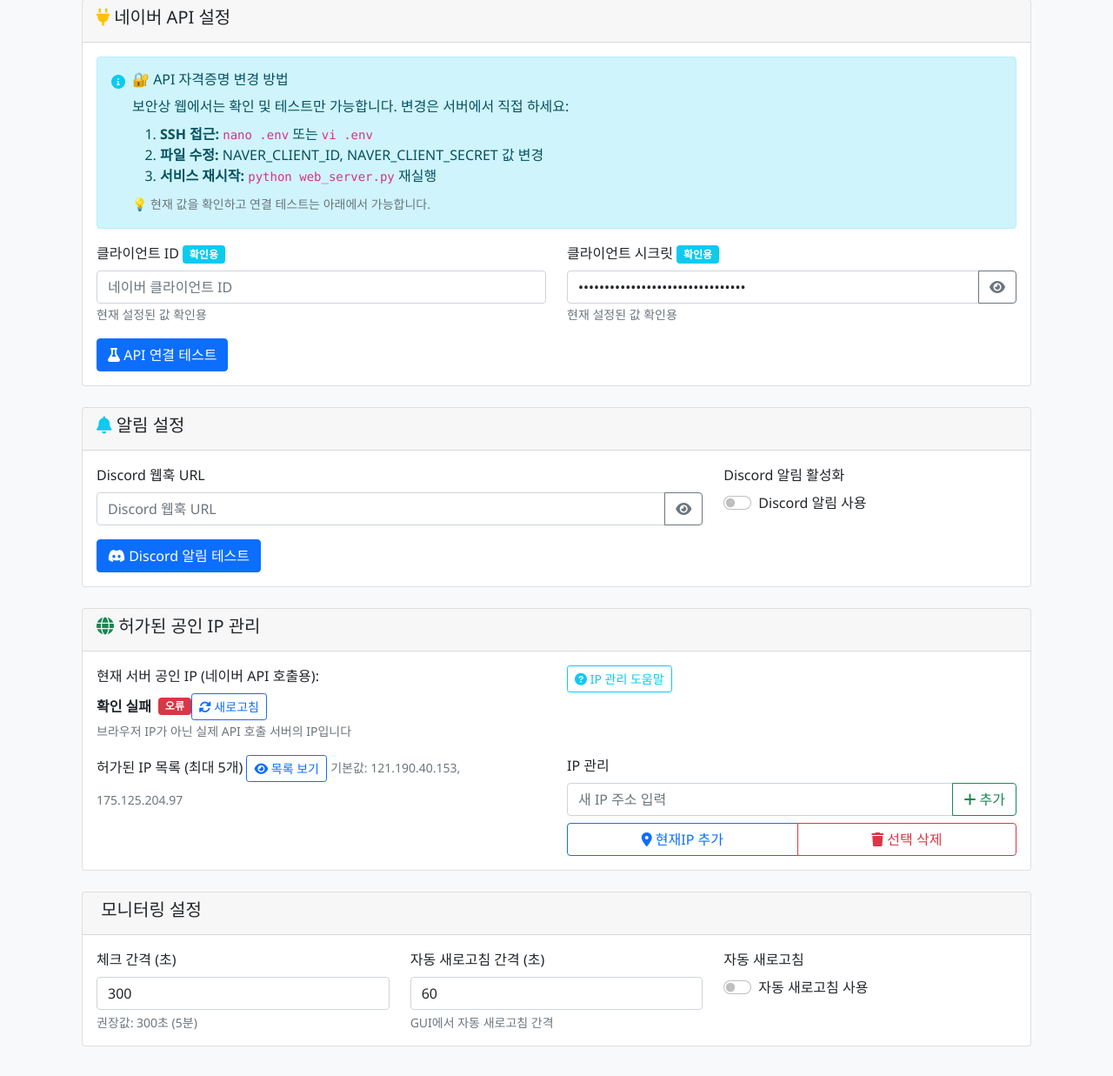
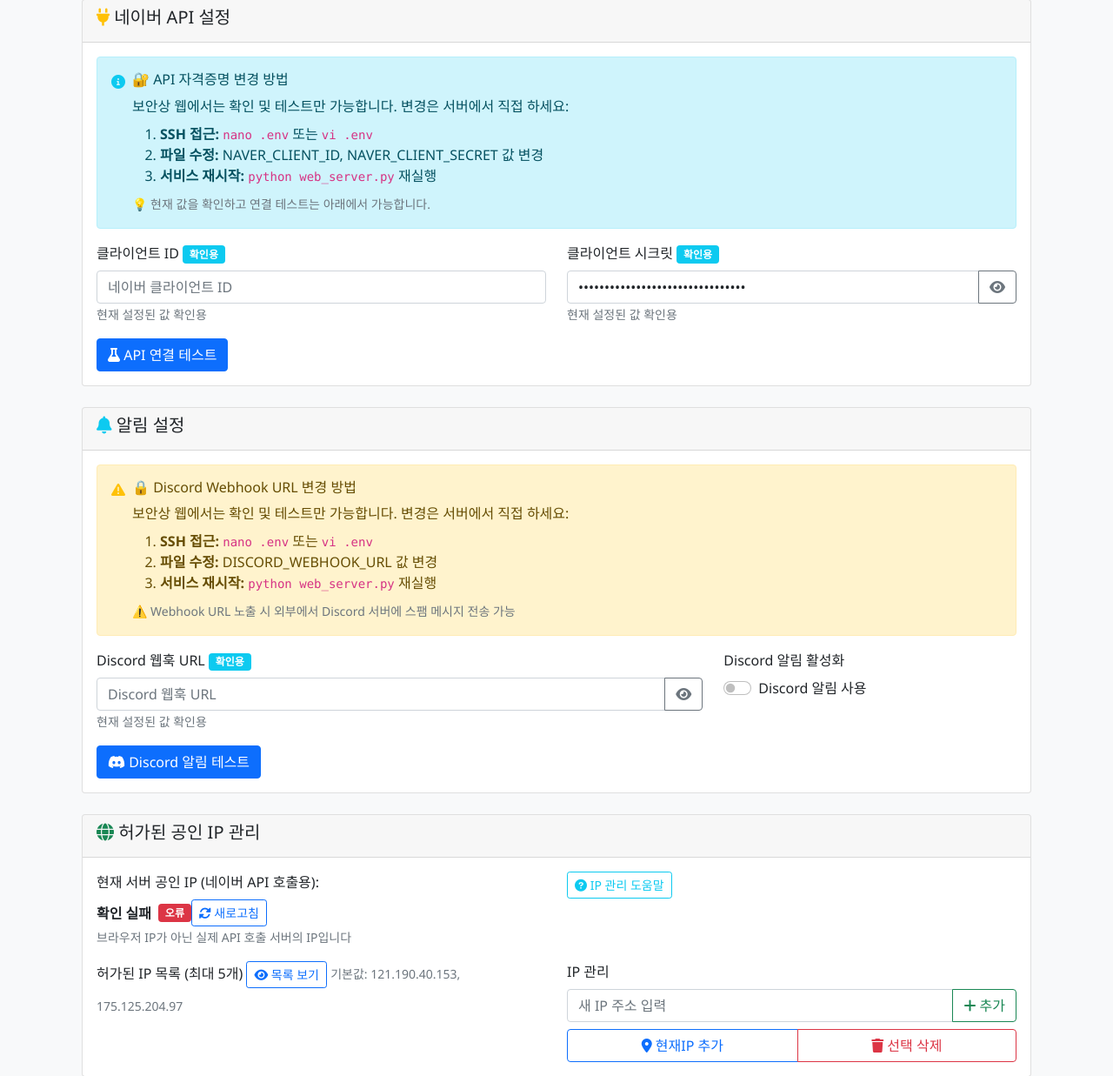
Before and after one commit to HyunjoonKwak/withus_manager, a FastAPI app: page /settings in a window 1280 px wide. Shown: the part 217-1454 px from the top of the page at 87% size. Run offline with FastAPI, Linux system fonts and the light colour scheme; data that the repository does not hold is empty.

Commit message:
설정 화면에서 Discord 웹훅 URL 변경 안내 추가 및 보안 관련 주석 수정
- Discord 웹훅 URL 변경 방법에 대한 안내 메시지를 추가하여 사용자 편의성 향상
- 보안 관련 자격증명 주석을 수정하여 명확성 강화
- 관련 HTML 및 JavaScript 코드 업데이트로 사용자 경험 개선

```diff
--- a/templates/settings.html
+++ b/templates/settings.html
@@ -99,15 +99,35 @@
                                 <h5><i class="fas fa-bell text-info"></i> 알림 설정</h5>
                             </div>
                             <div class="card-body">
+                                <!-- Discord 설정 안내 -->
+                                <div class="alert alert-warning mb-3">
+                                    <div class="d-flex align-items-start">
+                                        <i class="fas fa-exclamation-triangle text-warning me-2 mt-1"></i>
+                                        <div>
+                                            <h6 class="alert-heading mb-2">🔒 Discord Webhook URL 변경 방법</h6>
+                                            <p class="mb-2">보안상 웹에서는 확인 및 테스트만 가능합니다. 변경은 서버에서 직접 하세요:</p>
+                                            <ol class="mb-2">
+                                                <li><strong>SSH 접근:</strong> <code>nano .env</code> 또는 <code>vi .env</code></li>
+                                                <li><strong>파일 수정:</strong> DISCORD_WEBHOOK_URL 값 변경</li>
+                                                <li><strong>서비스 재시작:</strong> <code>python web_server.py</code> 재실행</li>
+                                            </ol>
+                                            <small class="text-muted">⚠️ Webhook URL 노출 시 외부에서 Discord 서버에 스팸 메시지 전송 가능</small>
+                                        </div>
+                                    </div>
+                                </div>
+
                                 <div class="row">
                                     <div class="col-md-8">
-                                        <label for="discordWebhook" class="form-label">Discord 웹훅 URL</label>
+                                        <label for="discordWebhook" class="form-label">Discord 웹훅 URL
+                                            <span class="badge bg-info">확인용</span>
+                                        </label>
                                         <div class="input-group">
                                             <input type="password" class="form-control" id="discordWebhook" placeholder="Discord 웹훅 URL">
                                             <button class="btn btn-outline-secondary" type="button" onclick="togglePassword('discordWebhook')">
                                                 <i class="fas fa-eye"></i>
                                             </button>
                                         </div>
+                                        <small class="form-text text-muted">현재 설정된 값 확인용</small>
                                     </div>
                                     <div class="col-md-4">
                                         <label class="form-label">Discord 알림 활성화</label>
@@ -784,10 +804,10 @@ function showIPHelp() {
 async function saveAllSettings() {
     try {
         const settings = {
-            // 기본설정 (API 자격증명은 보안상 제외)
+            // 기본설정 (보안 관련 자격증명은 모두 제외)
             // client_id: document.getElementById('clientId').value,  // 읽기 전용
             // client_secret: document.getElementById('clientSecret').value,  // 읽기 전용
-            discord_webhook: document.getElementById('discordWebhook').value,
+            // discord_webhook: document.getElementById('discordWebhook').value,  // 읽기 전용
             discord_enabled: document.getElementById('discordEnabled').checked,
             check_interval: parseInt(document.getElementById('checkInterval').value),
             refresh_interval: parseInt(document.getElementById('refreshInterval').value),
--- a/web_server.py
+++ b/web_server.py
@@ -1400,11 +1400,11 @@ async def save_settings(settings_data: dict):
         else:
             logger.warning(f"⚠️  .env 파일이 존재하지 않음: {env_file_path}")
 
-        # 웹 폼 필드명을 환경변수명에 매핑 (API 자격증명 제외하여 덮어쓰기 방지)
+        # 웹 폼 필드명을 환경변수명에 매핑 (보안 관련 자격증명 제외하여 덮어쓰기 방지)
         field_mapping = {
             # 'client_id': 'NAVER_CLIENT_ID',  # 보안상 설정 화면에서 변경 불가
             # 'client_secret': 'NAVER_CLIENT_SECRET',  # 보안상 설정 화면에서 변경 불가
-            'discord_webhook': 'DISCORD_WEBHOOK_URL',
+            # 'discord_webhook': 'DISCORD_WEBHOOK_URL',  # 보안상 설정 화면에서 변경 불가
             'discord_enabled': 'DISCORD_ENABLED',
             'check_interval': 'CHECK_INTERVAL',
             'refresh_interval': 'REFRESH_INTERVAL',
```
